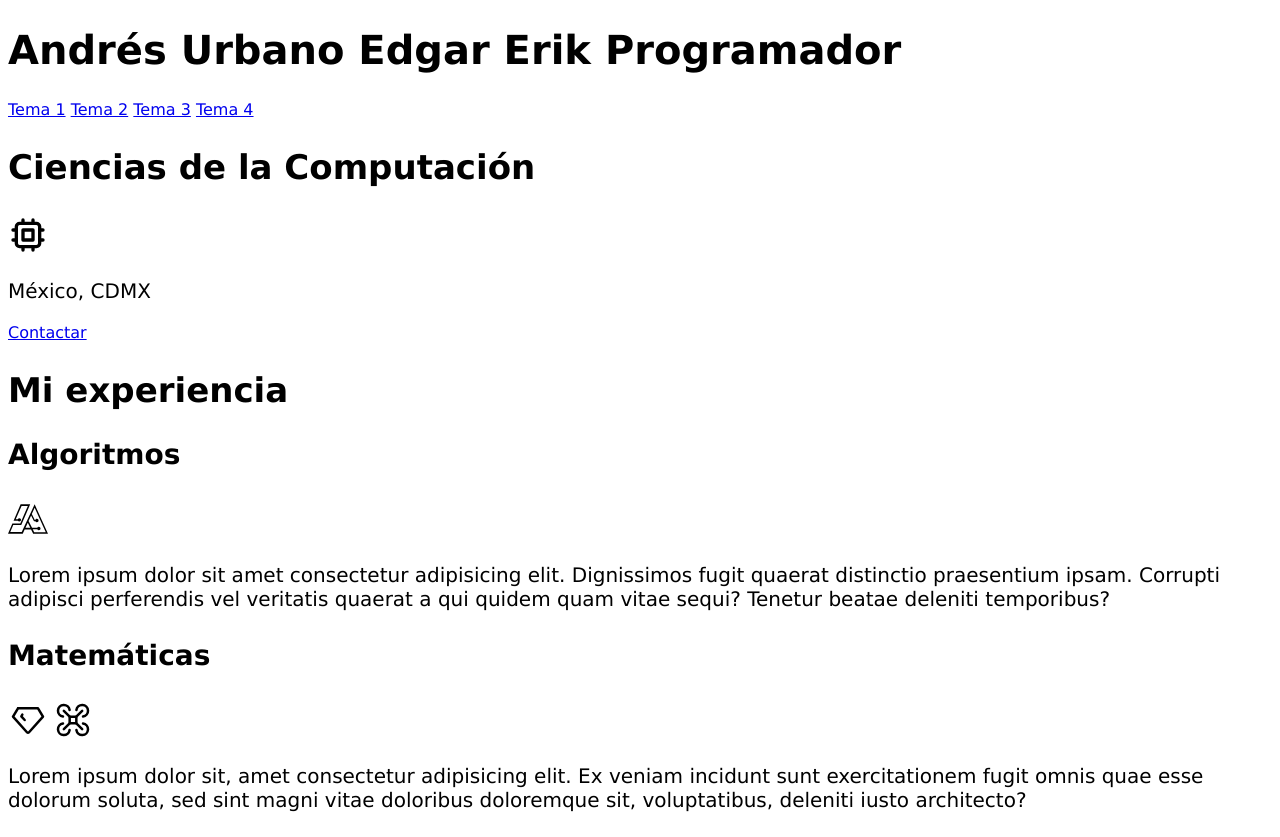
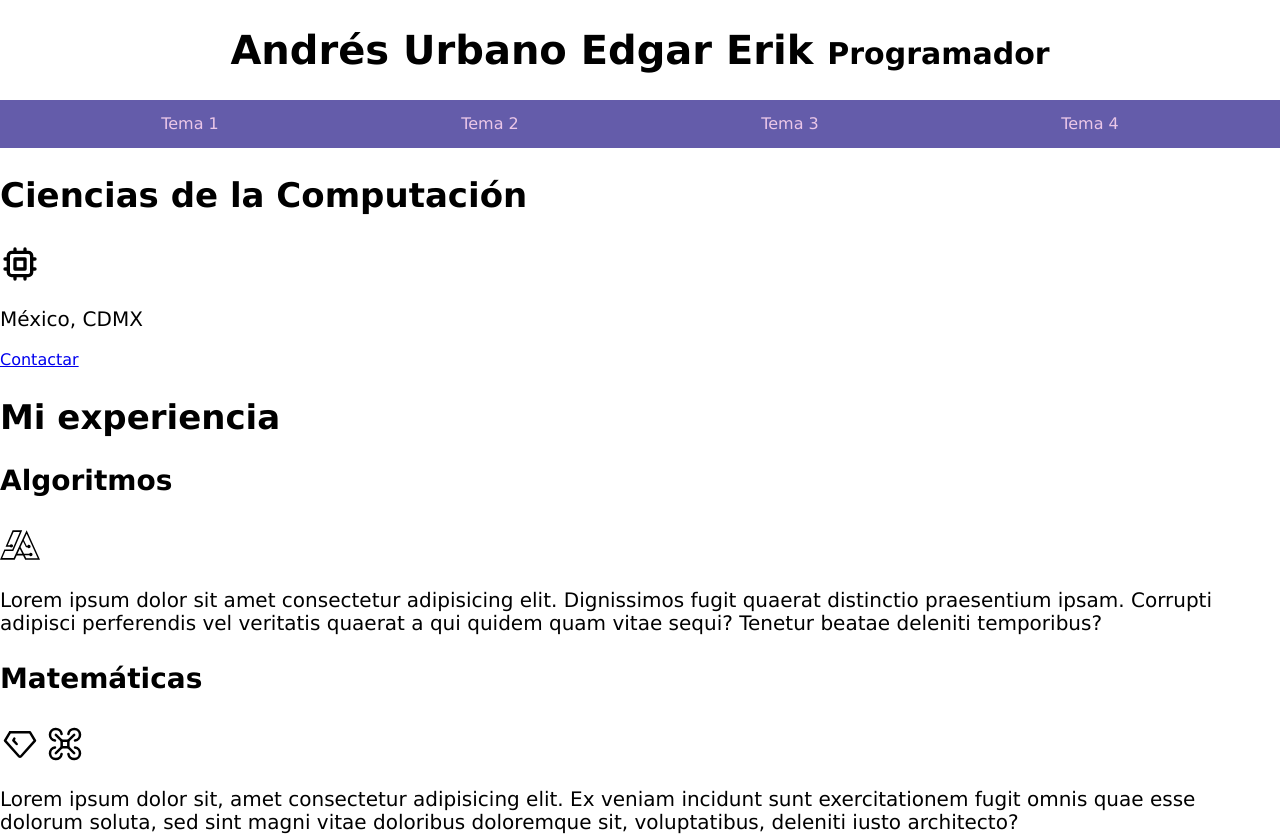
Before and after one commit to edgarerik/Proyecto-Galaxia, a plain HTML site: page index.html in a window 1280 px wide. Shown: the top 837 px of the page. Drawn offline with Linux system fonts and the light colour scheme.

Commit message:
CSS Navegacion

```diff
--- a/css/style.css
+++ b/css/style.css
@@ -53,3 +53,41 @@ p {
     width: 95%;
     margin: 0 auto;
 }
+
+.fondo1 {
+    background-color: var(--primario);
+}
+
+/* Encabezado */
+.encabezado {
+    text-align: center;
+}
+
+.encabezado span {
+    font-size: 3rem;
+}
+
+/* Navegacion */
+.navegacion a {
+    display: block;
+    color: var(--cuaternario);
+    padding: 1.5rem;
+    text-decoration: none;
+    text-align: center;
+}
+
+.navegacion a:hover {
+    background-color: darkorange;
+    color: azure;
+}
+
+@media (min-width: 768px) {
+    .navegacion {
+        display: flex;
+        justify-content: space-around;
+        max-width: 120rem;
+        width: 95%;
+        margin: 0 auto;
+    }
+
+}
--- a/index.html
+++ b/index.html
@@ -12,22 +12,26 @@
         }
     </style>
     <!-- CSS -->
+    <link rel="stylesheet" href="css/normalize.css">
     <link rel="stylesheet" href="css/style.css">
 
 </head>
 <body>
     <!-- Encabezado -->
-    <header>
+    <header class="encabezado">
         <h1>Andrés Urbano Edgar Erik <span>Programador</span></h1>
     </header>
 
     <!-- Navegacion -->
-    <nav>
-        <a href="#">Tema 1</a>
-        <a href="#">Tema 2</a>
-        <a href="#">Tema 3</a>
-        <a href="#">Tema 4</a>
-    </nav>
+    <div class="fondo1">
+        <nav class="navegacion">
+            <a href="#">Tema 1</a>
+            <a href="#">Tema 2</a>
+            <a href="#">Tema 3</a>
+            <a href="#">Tema 4</a>
+        </nav>
+    </div>
+
 
     <!-- Banner -->
     <div>
```
